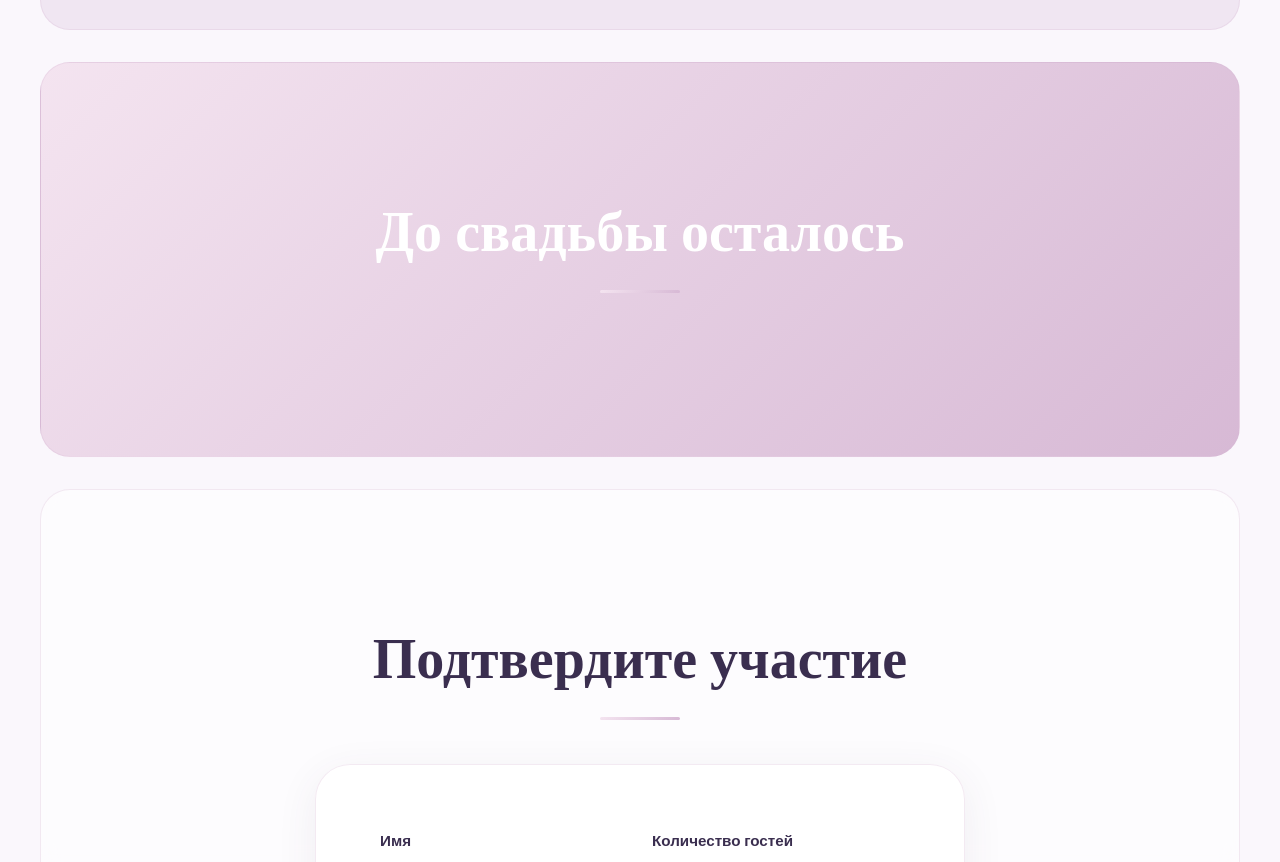
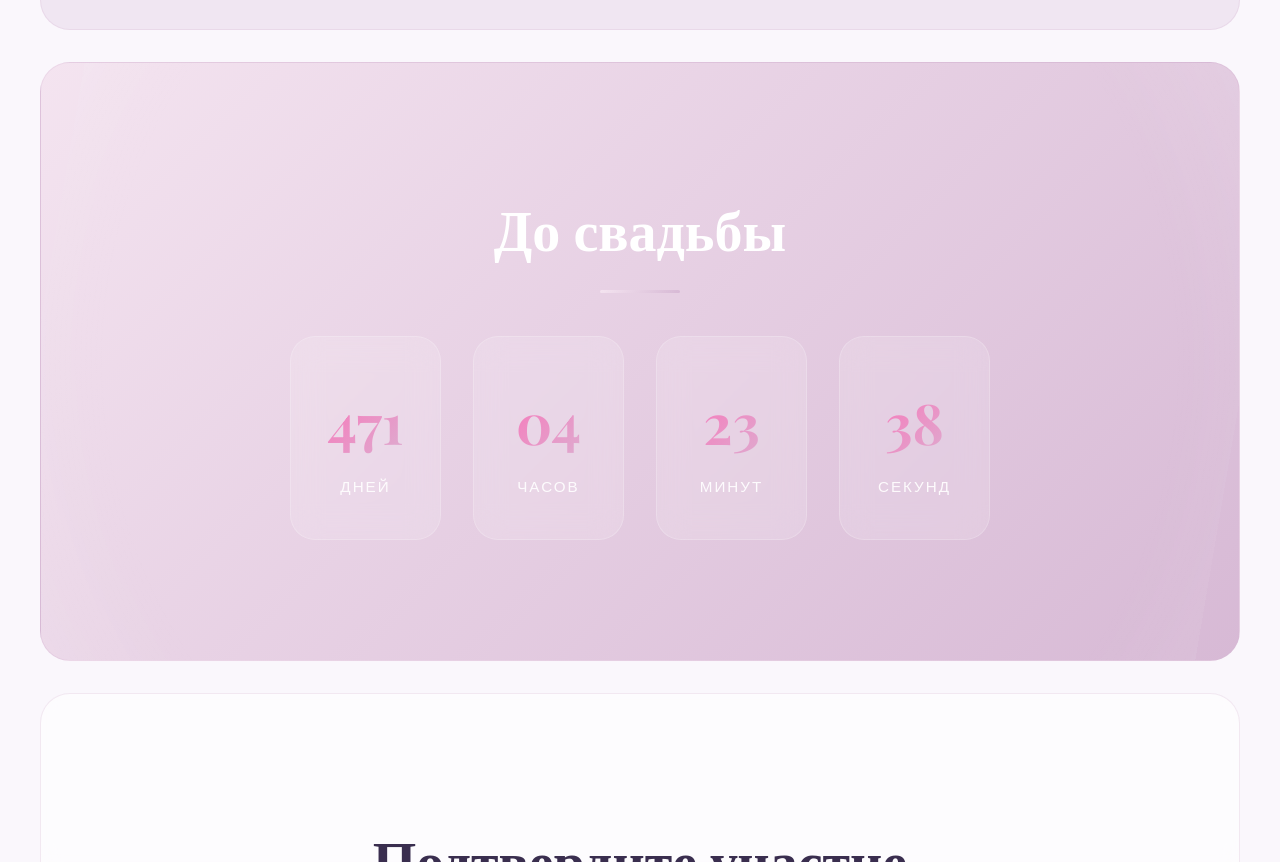
Before and after one commit to LoveLinkStudio/WeddingLLS, a plain HTML site: page index.html in a window 1280 px wide. Shown: the part 2152-3014 px from the top of the page. Drawn offline with nearby package versions, Linux system fonts and the light colour scheme.

Commit message:
Update index.html

```diff
--- a/index.html
+++ b/index.html
@@ -75,11 +75,28 @@
     </section>
 
     <!-- Countdown -->
-    <section id="countdown" class="section countdown">
-        <h2 class="section-title" data-aos="fade-up">До свадьбы осталось</h2>
-        <div class="countdown-grid" id="countdownGrid"></div>
-    </section>
-
+<section id="countdown" class="section countdown">
+  <h2 class="section-title" data-aos="fade-up">До свадьбы</h2>
+  <div class="countdown-grid" id="countdownGrid">
+    <!-- ДОБАВИТЬ ЭТИ ЭЛЕМЕНТЫ -->
+    <div class="countdown-item" data-aos="fade-up" data-aos-delay="100">
+      <div class="countdown-number" id="days">00</div>
+      <div class="countdown-label">дней</div>
+    </div>
+    <div class="countdown-item" data-aos="fade-up" data-aos-delay="200">
+      <div class="countdown-number" id="hours">00</div>
+      <div class="countdown-label">часов</div>
+    </div>
+    <div class="countdown-item" data-aos="fade-up" data-aos-delay="300">
+      <div class="countdown-number" id="minutes">00</div>
+      <div class="countdown-label">минут</div>
+    </div>
+    <div class="countdown-item" data-aos="fade-up" data-aos-delay="400">
+      <div class="countdown-number" id="seconds">00</div>
+      <div class="countdown-label">секунд</div>
+    </div>
+  </div>
+</section>
     <!-- RSVP -->
     <section id="rsvp" class="section">
         <h2 class="section-title" data-aos="fade-up">Подтвердите участие</h2>
```
